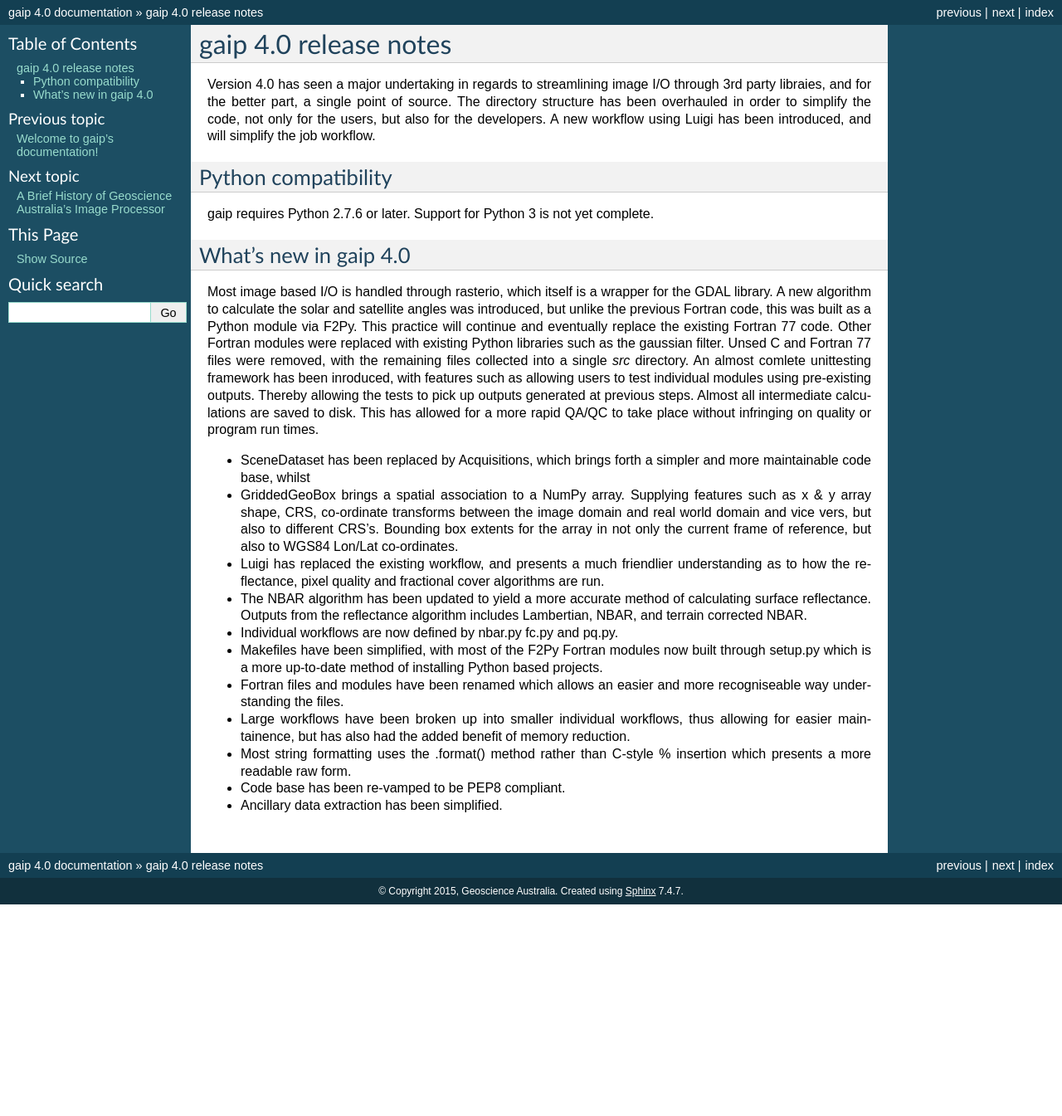
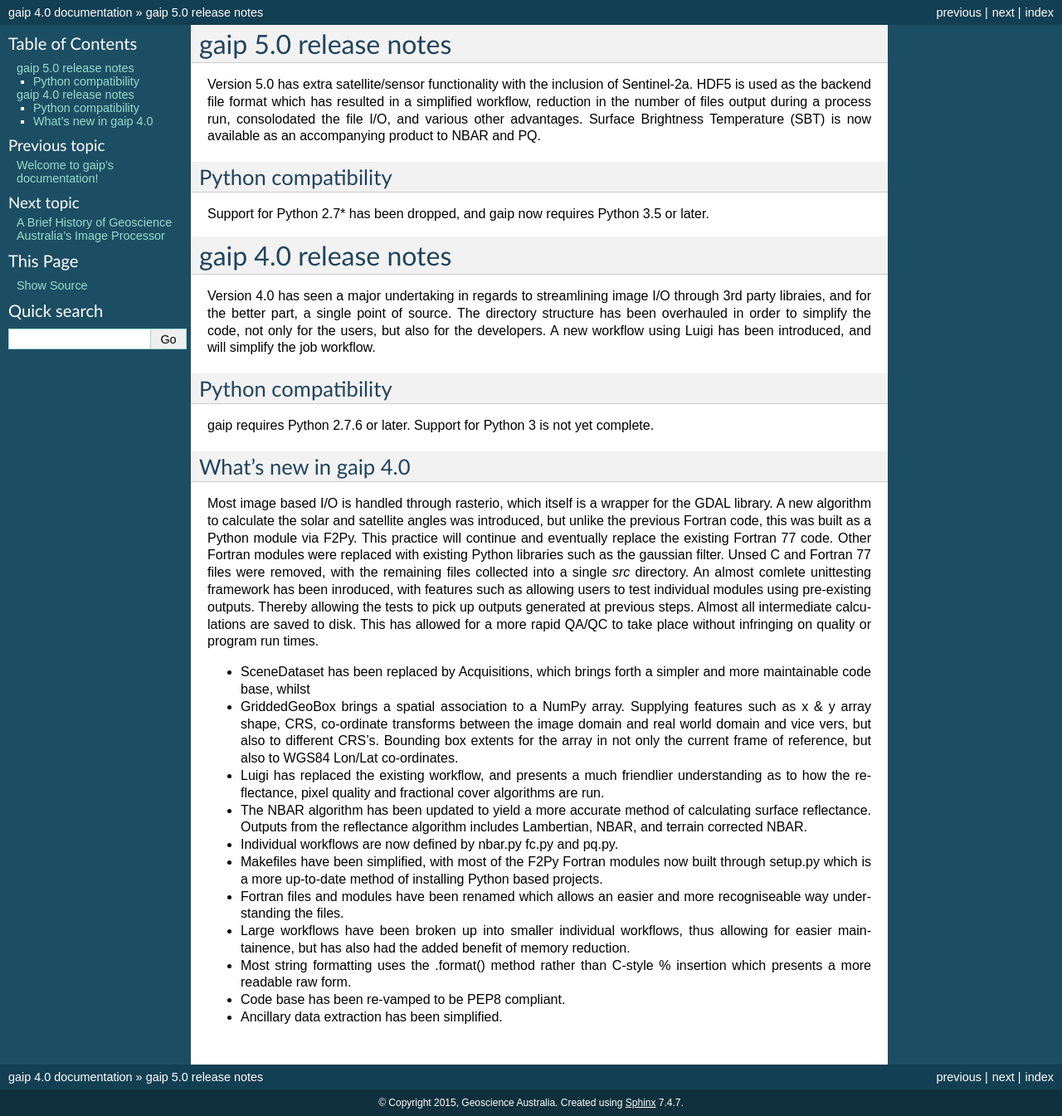
Before and after one commit to GeoscienceAustralia/wagl, a Sphinx documentation site: the page built from docs/source/release_notes.rst, in a window 1280 px wide. Shown: the whole page at 83% size. Built offline with Sphinx 7.4.7, drawn with Linux system fonts in a browser that asks for light colours; pages that are not in the unit, such as notebooks, are missing from menus; before the commit the page ends 1090 px from its top, so only the background shows below that.

Commit message:
Started documentation for 5.0.0

```diff
--- a/docs/source/release_notes.rst
+++ b/docs/source/release_notes.rst
@@ -1,3 +1,16 @@
+gaip 5.0 release notes
+======================
+
+Version 5.0 has extra satellite/sensor functionality with the inclusion of Sentinel-2a.
+HDF5 is used as the backend file format which has resulted in a simplified workflow, reduction in the number of files output during a process run, consolodated the file I/O,
+and various other advantages.
+Surface Brightness Temperature (SBT) is now available as an accompanying product to NBAR and PQ.
+
+Python compatibility
+--------------------
+Support for Python 2.7* has been dropped, and gaip now requires Python 3.5 or later.
+
+
 gaip 4.0 release notes
 ======================
 
```
